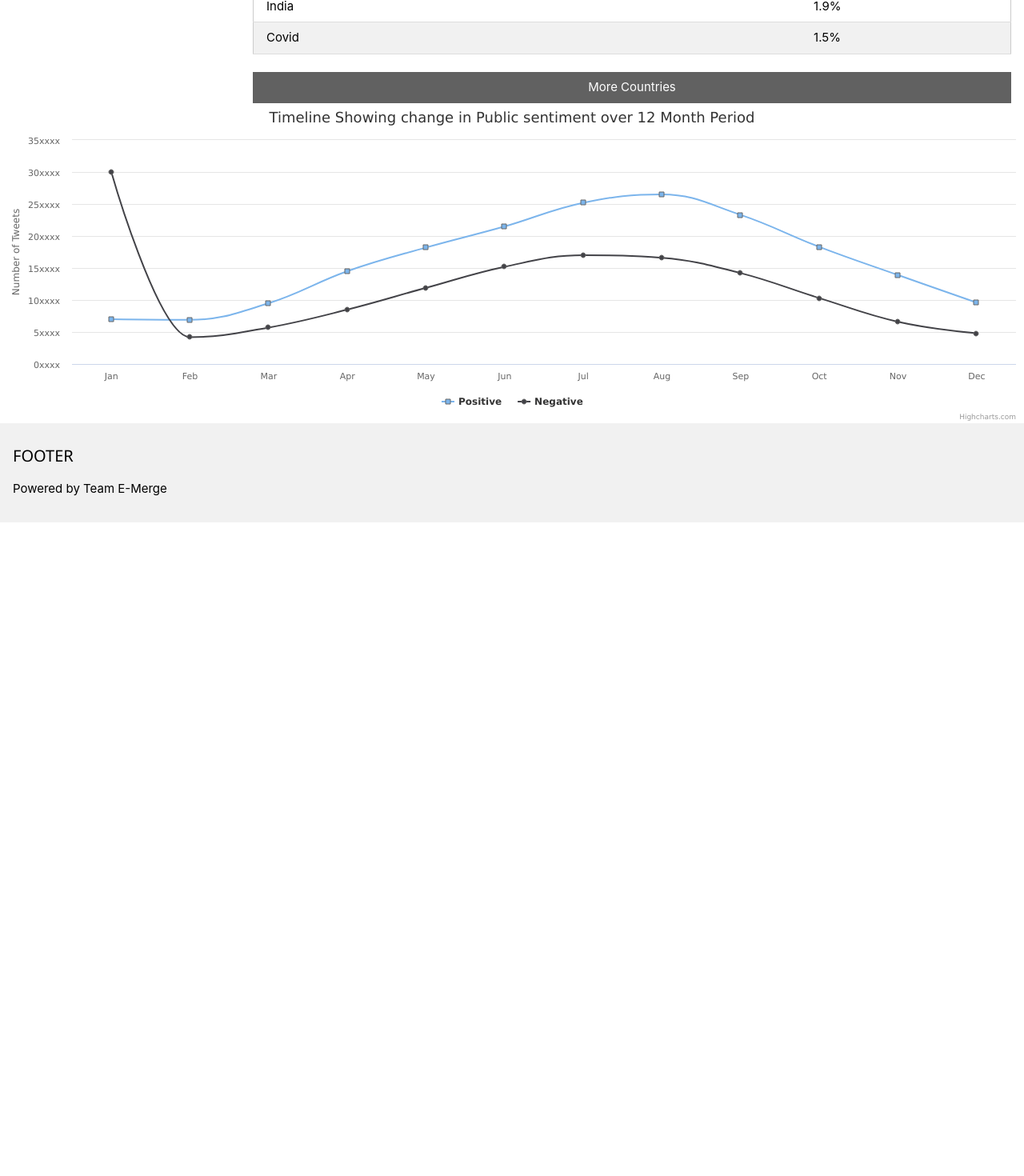
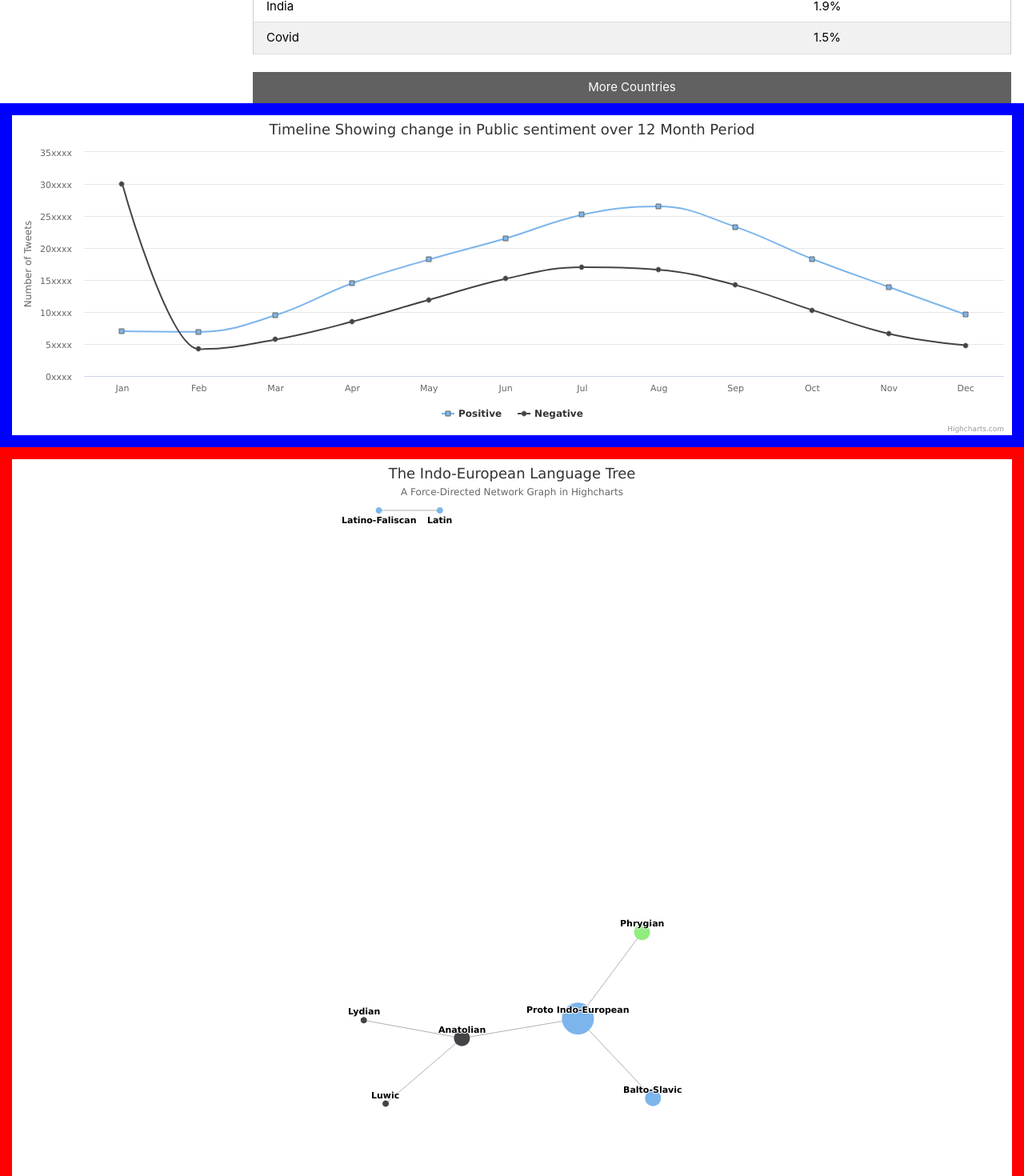
Before and after one commit to COS301-SE-2021/Integrated-Data-Intelligence-Suite, a React (Create React App) app in the folder frontend/: page /dashboard in a window 1280 px wide. Shown: the part 860-2330 px from the top of the page at 80% size. Before the commit the page ends 1513 px from the top, so only its background shows below. Built offline with nearby package versions, Linux system fonts and the light colour scheme.

Commit message:
Added Network Graph Component to graph

```diff
--- a/frontend/src/app/App.js
+++ b/frontend/src/app/App.js
@@ -8,6 +8,7 @@ import Footer from './components/Footer';
 import './App.scss';
 
 import LineGraph from './components/LineGraph';
+import NetworkGraph from './components/NetworkGraph';
 
 
 /*function App() {
@@ -118,6 +119,8 @@ class App extends Component {
         let navbarComponent = !this.state.isFullPageLayout ? <Navbar/> : '';
         let sidebarComponent = !this.state.isFullPageLayout ? <Sidebar/> : '';
         let linegraph_component = !this.state.isFullPageLayout ? <LineGraph/> : '';
+        let network_graph_component = !this.state.isFullPageLayout ? <NetworkGraph/> : '';
+
         //let SettingsPanelComponent = !this.state.isFullPageLayout ? <SettingsPanel/> : '';
         let footerComponent = !this.state.isFullPageLayout ? <Footer/> : '';
         return (
@@ -129,6 +132,7 @@ class App extends Component {
                         <div className="content-wrapper">
                             <AppRouter/>
                             {linegraph_component}
+                            {network_graph_component}
                         </div>
                         {footerComponent}
                     </div>
--- a/frontend/src/app/App.scss
+++ b/frontend/src/app/App.scss
@@ -6,3 +6,6 @@
 
 @import "../styles/Login.css";
 @import "../styles/general.css";
+
+@import "../styles/networkGraph.css";
+@import "../styles/lineGraph.css";
--- a/frontend/src/app/components/LineGraph.js
+++ b/frontend/src/app/components/LineGraph.js
@@ -72,7 +72,7 @@ let linegraph_options = {
 class LineGraph extends Component {
     render () {
         return (
-			<div id = 'line_graph_id'>
+			<div id = 'line_graph_div'>
 				<HighchartsReact highcharts={Highcharts} options={linegraph_options} />
 			</div>
         );
--- /dev/null
+++ b/frontend/src/app/components/NetworkGraph.js
@@ -0,0 +1,101 @@
+import React, { Component } from 'react';
+import Highcharts from 'highcharts';
+import HighchartsReact from 'highcharts-react-official';
+
+require('highcharts/modules/networkgraph')(Highcharts);
+
+//Network Graph
+Highcharts.addEvent(
+    Highcharts.Series,
+    'afterSetOptions',
+    function (e) {
+        var colors = Highcharts.getOptions().colors,
+            i = 0,
+            nodes = {};
+
+        if (
+            this instanceof Highcharts.seriesTypes.networkgraph &&
+            e.options.id === 'lang-tree'
+        ) {
+            e.options.data.forEach(function (link) {
+
+                if (link[0] === 'Proto Indo-European') {
+                    nodes['Proto Indo-European'] = {
+                        id: 'Proto Indo-European',
+                        marker: {
+                            radius: 20
+                        }
+                    };
+                    nodes[link[1]] = {
+                        id: link[1],
+                        marker: {
+                            radius: 10
+                        },
+                        color: colors[i++]
+                    };
+                } else if (nodes[link[0]] && nodes[link[0]].color) {
+                    nodes[link[1]] = {
+                        id: link[1],
+                        color: nodes[link[0]].color
+                    };
+                }
+            });
+
+            e.options.nodes = Object.keys(nodes).map(function (id) {
+                return nodes[id];
+            });
+        }
+    }
+);
+
+let network_graph_options = {
+	chart: {
+        type: 'networkgraph',
+        height: '100%'
+    },
+    title: {
+        text: 'The Indo-European Language Tree'
+    },
+    subtitle: {
+        text: 'A Force-Directed Network Graph in Highcharts'
+    },
+    plotOptions: {
+        networkgraph: {
+            keys: ['from', 'to'],
+            layoutAlgorithm: {
+                enableSimulation: true,
+                friction: -0.9
+            }
+        }
+    },
+    series: [{
+        dataLabels: {
+            enabled: true,
+            linkFormat: ''
+        },
+        id: 'lang-tree',
+        data: [
+            ['Proto Indo-European', 'Balto-Slavic'],
+            ['Proto Indo-European', 'Anatolian'],
+            ['Latino-Faliscan', 'Latin'],
+
+            // Leaves:
+            ['Proto Indo-European', 'Phrygian'],
+            ['Anatolian', 'Luwic'],
+            ['Anatolian', 'Lydian'],
+        ]
+    }]
+
+};
+
+class NetworkGraph extends Component {
+    render () {
+        return (
+			<div id = 'network_graph_div'>
+				<HighchartsReact highcharts={Highcharts} options={network_graph_options} />
+			</div>
+        );
+    }
+}
+
+export default NetworkGraph;
--- /dev/null
+++ b/frontend/src/styles/lineGraph.css
@@ -0,0 +1,5 @@
+#line_graph_div{
+	border-style: solid;
+	border-color: blue;
+	border-width: 1em;
+}
--- /dev/null
+++ b/frontend/src/styles/networkGraph.css
@@ -0,0 +1,5 @@
+#network_graph_div{
+	border-style: solid;
+	border-color: red;
+	border-width: 1em;
+}
```
